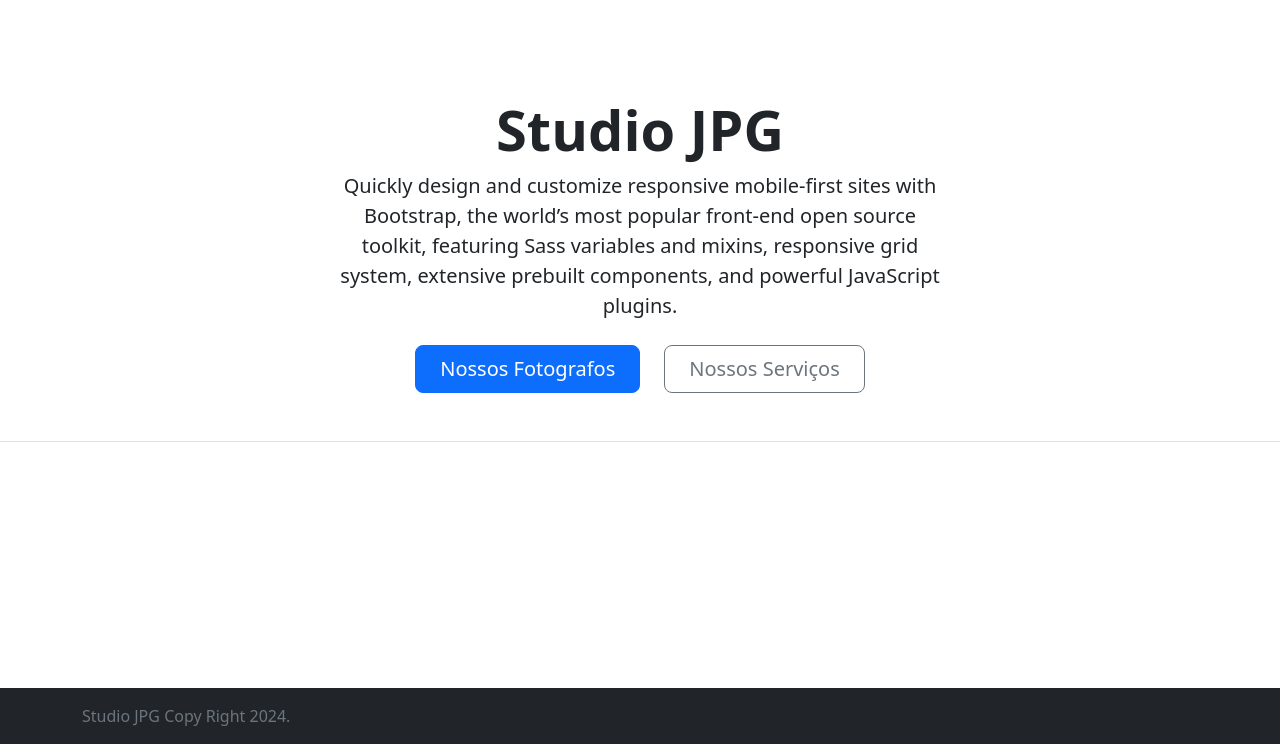
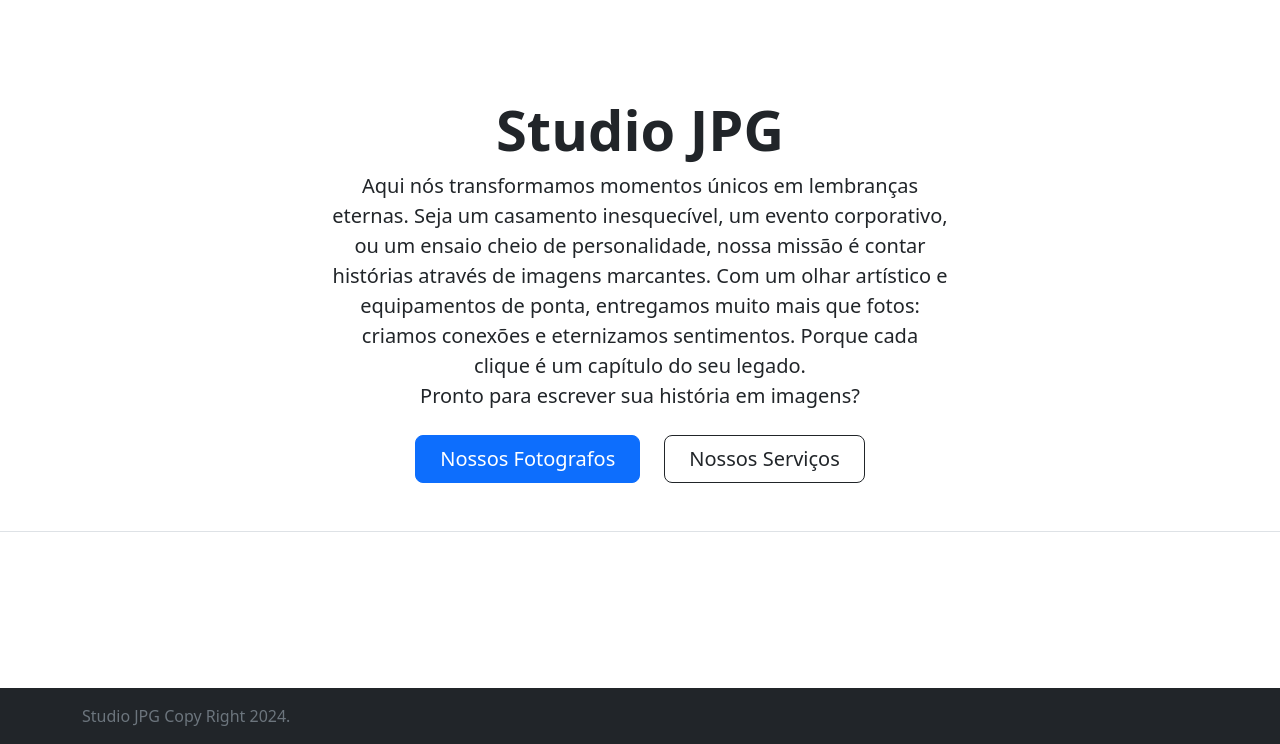
Before and after one commit to MusicoTurista/estudio-fotografico-django, a Django app: page / in a window 1280 px wide. Shown: the part 56-800 px from the top of the page. Run offline with Django 5.2, Linux system fonts and the light colour scheme; some libraries are stand-ins or nearby versions.

Commit message:
Adição da pagina de eventos e detalhes

```diff
--- a/sgf/aplic/templates/index.html
+++ b/sgf/aplic/templates/index.html
@@ -6,12 +6,14 @@
 <div class="px-4 pt-5 my-5 text-center border-bottom">
     <h1 class="display-4 fw-bold">Studio JPG</h1>
     <div class="col-lg-6 mx-auto">
-        <p class="lead mb-4">Quickly design and customize responsive mobile-first sites with Bootstrap, the world’s most
-            popular front-end open source toolkit, featuring Sass variables and mixins, responsive grid system,
-            extensive prebuilt components, and powerful JavaScript plugins.</p>
+        <p class="lead mb-4">Aqui nós transformamos momentos únicos em lembranças eternas. Seja um casamento inesquecível,
+            um evento corporativo, ou um ensaio cheio de personalidade, nossa missão é contar histórias através de imagens marcantes.
+            Com um olhar artístico e equipamentos de ponta, entregamos muito mais que fotos: criamos conexões e eternizamos sentimentos.
+            Porque cada clique é um capítulo do seu legado.<br>Pronto para escrever sua história em imagens?
+        </p>
         <div class="d-grid gap-2 d-sm-flex justify-content-sm-center mb-5">
-            <a type="button" class="btn btn-primary btn-lg px-4 me-sm-3" href="fotografo">Nossos Fotografos</a>
-            <button type="button" class="btn btn-outline-secondary btn-lg px-4">Nossos Serviços</button>
+            <a type="button" class="btn btn-primary btn-lg px-4 me-sm-3" href="/fotografo">Nossos Fotografos</a>
+            <a type="button" class="btn btn-outline-dark btn-lg px-4" href="/evento">Nossos Serviços</a>
         </div>
     </div>
 </div>
--- a/sgf/aplic/templates/navbar.html
+++ b/sgf/aplic/templates/navbar.html
@@ -12,10 +12,10 @@
                     <a class="nav-link active" aria-current="page" href="/">Home</a>
                 </li>
                 <li class="nav-item">
-                    <a class="nav-link" href="fotografo">Fotografos</a>
+                    <a class="nav-link" aria-current="page" href="/fotografo">Fotografos</a>
                 </li>
                 <li class="nav-item">
-                    <a class="nav-link" href="professor">Eventos</a>
+                    <a class="nav-link" aria-current="page" href="/evento">Eventos</a>
                 </li>
             </ul>
         </div>
--- a/sgf/aplic/urls.py
+++ b/sgf/aplic/urls.py
@@ -5,4 +5,6 @@ from .views import *
 urlpatterns = [
     path('', IndexView.as_view(), name='index'),
     path('fotografo', FotografoView.as_view(), name='fotografo'),
+    path('evento', EventoView.as_view(), name='evento'),
+    path('evento-detalhe/<int:id>/', EventoDetalheView.as_view(), name='evento-detalhe'),
 ]
--- a/sgf/aplic/views.py
+++ b/sgf/aplic/views.py
@@ -17,3 +17,18 @@ class FotografoView(TemplateView):
         context = super(FotografoView, self).get_context_data(**kwargs)
         context['fotografos'] = Fotografo.objects.order_by('-nome').all()
         return context
+
+class EventoView(TemplateView):
+    template_name = 'evento.html'
+    def get_context_data(self, **kwargs):
+        context = super(EventoView, self).get_context_data(**kwargs)
+        context['eventos'] = CategoriaEvento.objects.order_by('-tipo').all()
+        return context
+
+class EventoDetalheView(TemplateView):
+    template_name = 'evento-detalhe.html'
+    def get_context_data(self, **kwargs):
+        context = super(EventoDetalheView, self).get_context_data(**kwargs)
+        id = self.kwargs['id']
+        context['evento'] = CategoriaEvento.objects.filter(id=id).first
+        return context
```
Also changed, not shown: sgf/aplic/templates/evento-detalhe.html (added, +43 -0 lines), sgf/aplic/templates/evento.html (added, +30 -0 lines), sgf/aplic/migrations/0003_alter_fotografo_imagem.py (added).
